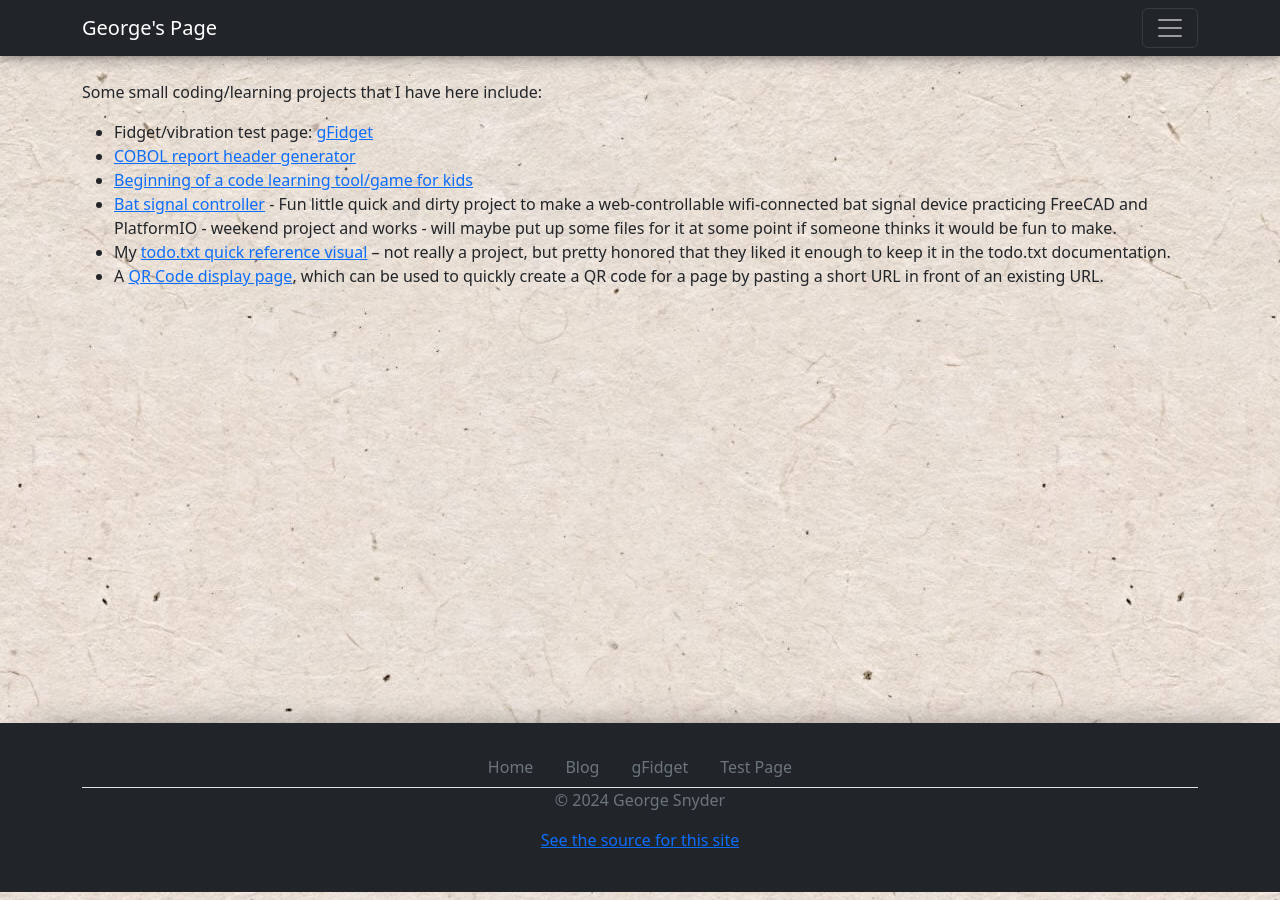
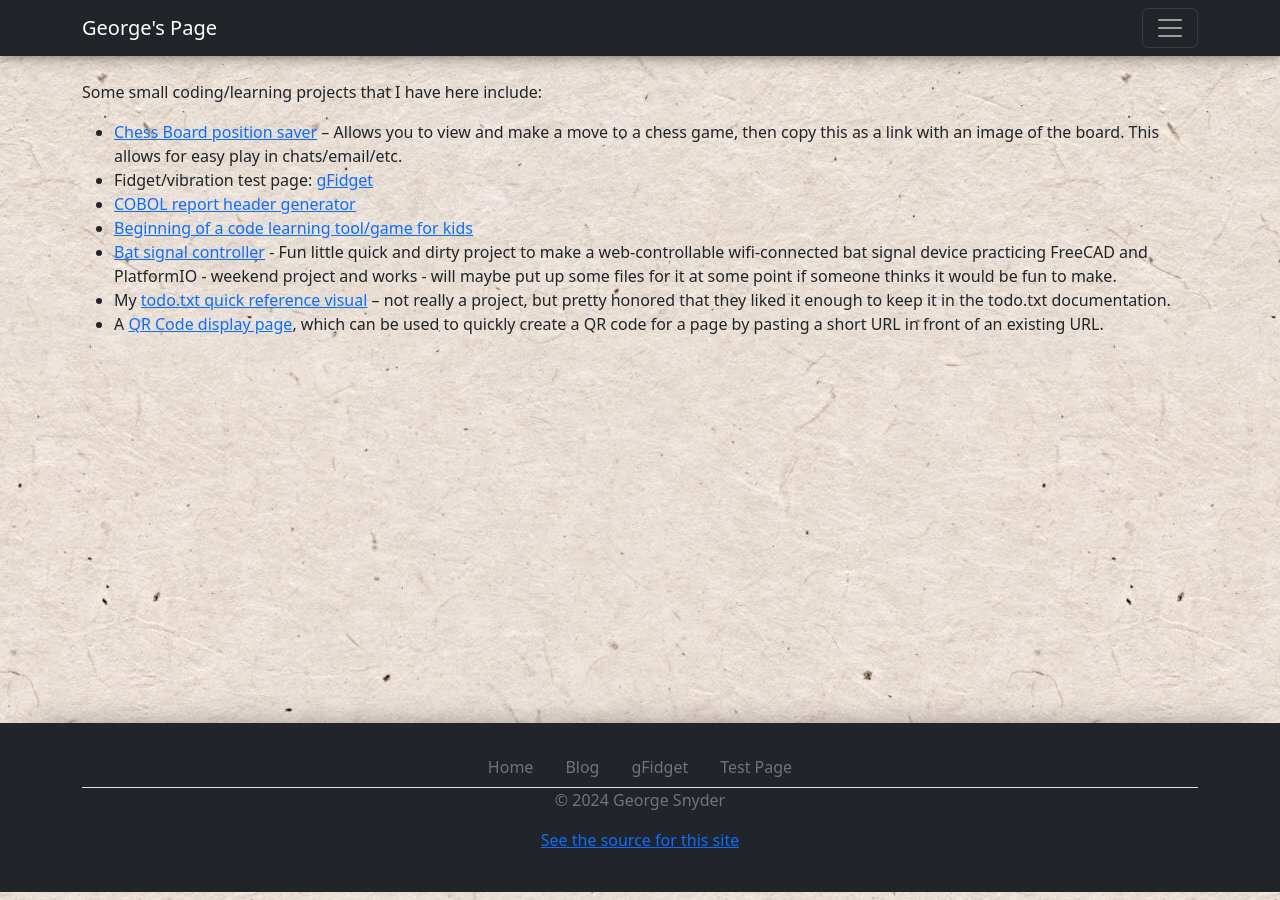
Before and after one commit to snydergd/snydergd.github.io, a Jekyll site: the page built from projects.md, in a window 1280 px wide. Built offline with Jekyll 4.4.1, drawn with Linux system fonts in a browser that asks for light colours.

Commit message:
Chess -- add to projects

```diff
--- a/projects.md
+++ b/projects.md
@@ -4,6 +4,7 @@ layout: default
 
 Some small coding/learning projects that I have here include:
 
+- [Chess Board position saver](/chess) -- Allows you to view and make a move to a chess game, then copy this as a link with an image of the board.  This allows for easy play in chats/email/etc.
 - Fidget/vibration test page: [gFidget](/gfidget/)
 - [COBOL report header generator](cobolreport)
 - [Beginning of a code learning tool/game for kids](/code-learn/)
```
Also changed, not shown: chess.md (+3 -1 lines).
